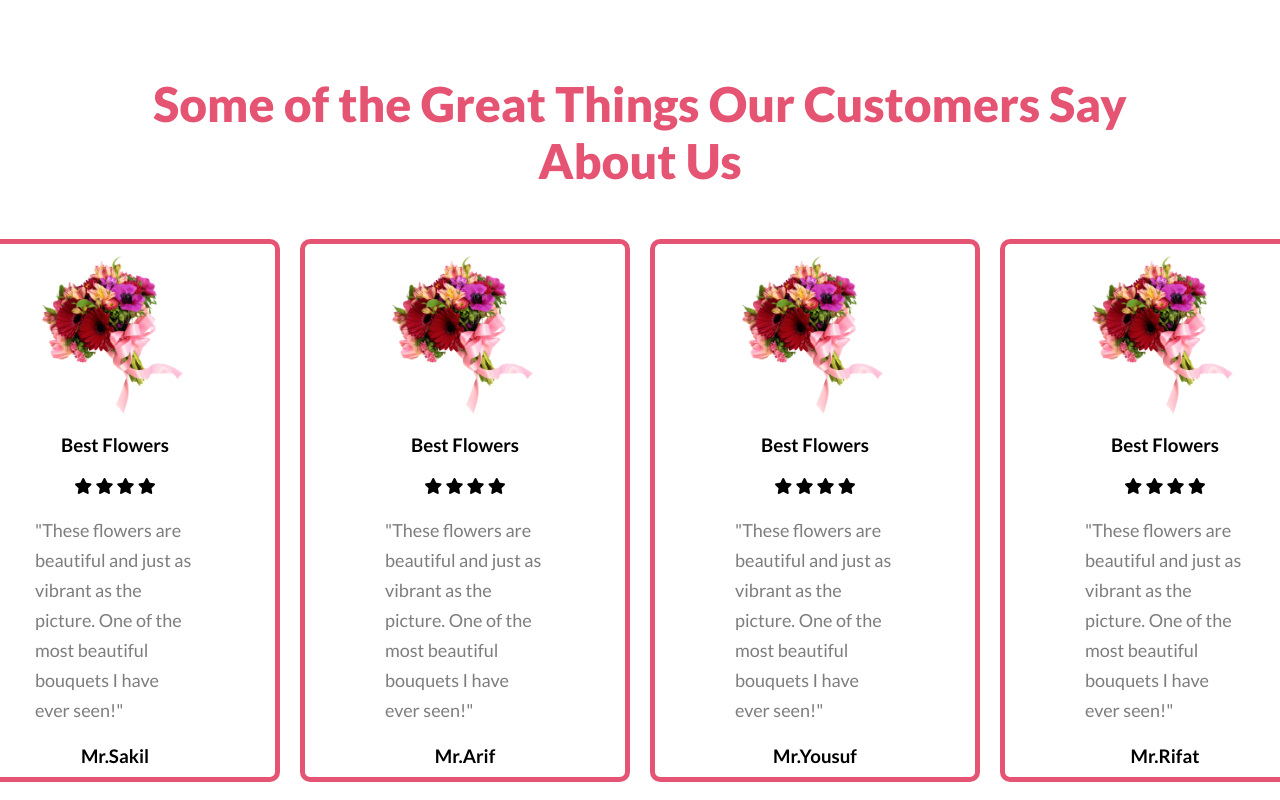
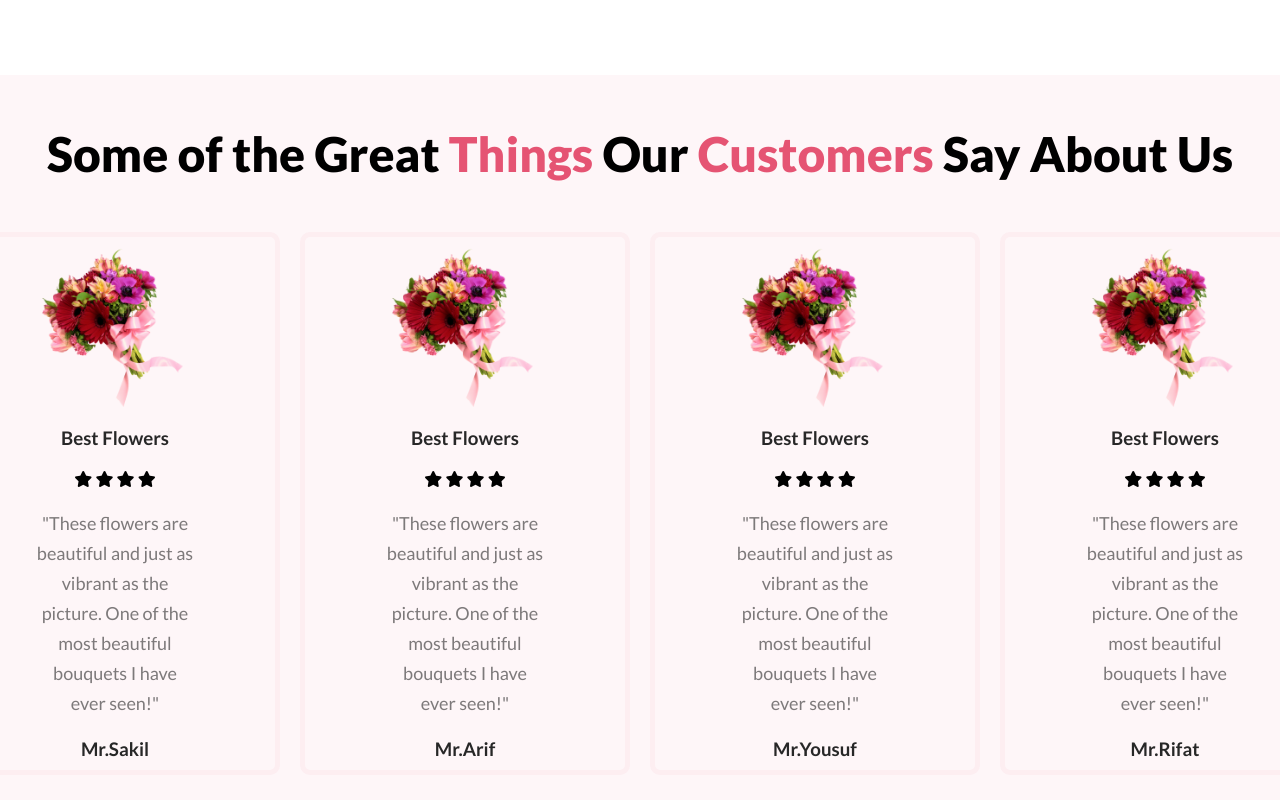
Before and after one commit to Forhad96/The-Flower-Market, a plain HTML site: page index.html in a window 1280 px wide. Shown: the part 1480-2280 px from the top of the page. Drawn offline with Linux system fonts and the light colour scheme.

Commit message:
fixing some width issu.

```diff
--- a/index.html
+++ b/index.html
@@ -81,7 +81,7 @@
       <!-- start section_three  extra section-->
       <section class="section_three">
         <h2 class="section_three_title">
-          Some of the Great Things Our Customers Say About Us
+          Some of the Great <span class="red">Things</span> Our <span class="red">Customers</span> Say About Us
         </h2>
 
         <div class="section_three_wrapper container">
@@ -102,7 +102,7 @@
               "These flowers are beautiful and just as vibrant as the picture.
               One of the most beautiful bouquets I have ever seen!"
             </p>
-            <h3 class="section_three_review_wrapper">Mr.Sakil</h3>
+            <h3 class="section_three_review_title">Mr.Sakil</h3>
           </div>
           <div class="section_three_review_content">
             <img
@@ -121,7 +121,7 @@
               "These flowers are beautiful and just as vibrant as the picture.
               One of the most beautiful bouquets I have ever seen!"
             </p>
-            <h3 class="section_three_review_wrapper">Mr.Arif</h3>
+            <h3 class="section_three_review_title">Mr.Arif</h3>
           </div>
           <div class="section_three_review_content">
             <img
@@ -140,7 +140,7 @@
               "These flowers are beautiful and just as vibrant as the picture.
               One of the most beautiful bouquets I have ever seen!"
             </p>
-            <h3 class="section_three_review_wrapper">Mr.Yousuf</h3>
+            <h3 class="section_three_review_title">Mr.Yousuf</h3>
           </div>
           <div class="section_three_review_content">
             <img
@@ -159,7 +159,7 @@
               "These flowers are beautiful and just as vibrant as the picture.
               One of the most beautiful bouquets I have ever seen!"
             </p>
-            <h3 class="section_three_review_wrapper">Mr.Rifat</h3>
+            <h3 class="section_three_review_title">Mr.Rifat</h3>
           </div>
         </div>
       </section>
@@ -174,7 +174,7 @@
               alt=""
               class="section_four_item_img"
             />
-            <p class="section_item_text">Same Day Delivery. Click & Collect.</p>
+            <p class="section_four_item_text">Same Day Delivery. Click & Collect.</p>
           </div>
           <div class="section_four_item">
             <img
@@ -182,7 +182,7 @@
               alt=""
               class="section_four_item_img"
             />
-            <p class="section_item_text">Fresh Flowers. Local Growers.</p>
+            <p class="section_four_item_text">Fresh Flowers. Local Growers.</p>
           </div>
           <div class="section_four_item">
             <img
@@ -190,7 +190,7 @@
               alt=""
               class="section_four_item_img"
             />
-            <p class="section_item_text">24/7 Free Support.</p>
+            <p class="section_four_item_text">24/7 Free Support.</p>
           </div>
         </div>
       </section>
--- a/style.css
+++ b/style.css
@@ -80,6 +80,7 @@
 
 .section_two {
   text-align: center;
+  margin-bottom: 100px;
 }
 /* .section_two_wrapper{} */
 .section_two_item_wrapper {
@@ -118,11 +119,12 @@
 
 /* style rule for section_three */
 .section_three {
-  margin: 100px;
+  padding: 50px 0;
+  background-color: rgba(229, 84, 115, 0.05);
 }
 .section_three_title {
   text-align: center;
-  color: #e55473;
+  /* color: #e55473; */
   font-size: 48px;
   font-weight: 800;
 }
@@ -139,10 +141,14 @@
   flex-direction: column;
   align-items: center;
   justify-content: center;
-  border: 5px solid #e55473;
+  border: 5px solid rgba(229, 84, 115, 0.05);
   gap: 20px;
+  text-align: center;
   border-radius: 10px;
   padding: 10px 80px;
+}
+.section_three_review_title{
+  color: #272727;
 }
 .section_three_review_img {
   width: 160px;
@@ -173,7 +179,7 @@
   height: 88px;
   flex-shrink: 0;
 }
-.section_item_text {
+.section_four_item_text {
   color: rgba(39, 39, 39, 0.8);
   font-size: 20px;
   font-weight: 600;
```
